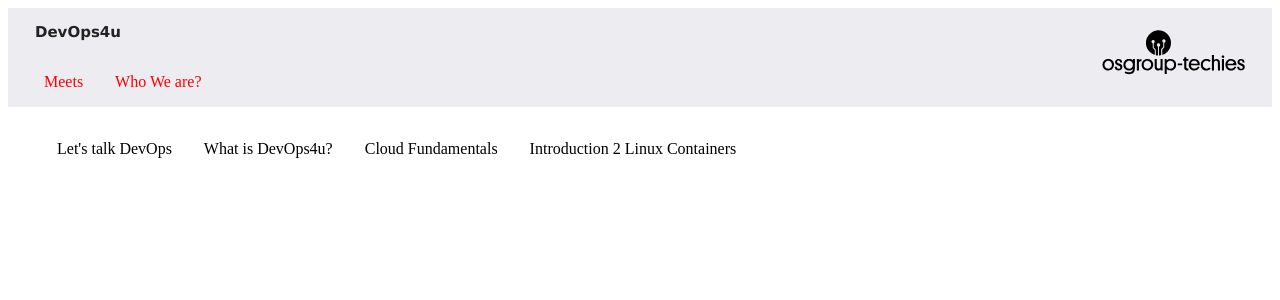
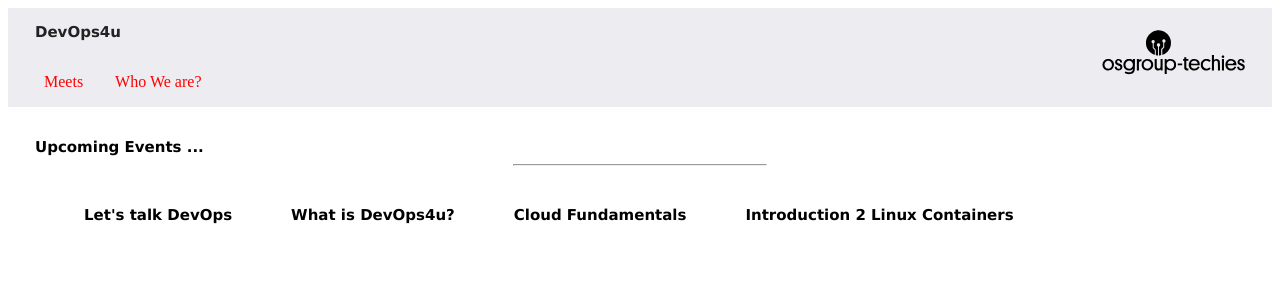
Before and after one commit to johndiego/we-osgroup-techies, a Django app: page /dsa/ in a window 1280 px wide. Shown: the top 300 px of the page. Run offline with Django 3.2, Linux system fonts and the light colour scheme; data comes from the database, SQL or seed files in the repository.

Commit message:
[ fix ] [ Meets ] [ Models ] Summary Added Models:

```diff
--- a/devops4u/dsa/static/css/style.css
+++ b/devops4u/dsa/static/css/style.css
@@ -52,3 +52,8 @@ th, td {
   padding: 15px;
   text-align: left;
 }
+hr{
+	 position: relative;
+         width: 20%;
+         background: black;
+}
--- a/devops4u/dsa/templates/index.html
+++ b/devops4u/dsa/templates/index.html
@@ -27,11 +27,15 @@
 		</header>
 
 		<section>
+			<header>
+				<h1>Upcoming Events ...</h1>
+				<hr>
+			</header>
 
 		     <table>
 			     <tr>
 				     <td> {% for event in details %}</td>
-				      <td>   {{ event.name }} </td>
+				     <td><h1>{{ event.name }}</h1> </td>
 				      {% endfor %}
 			     </tr>
 		     </table>
```
